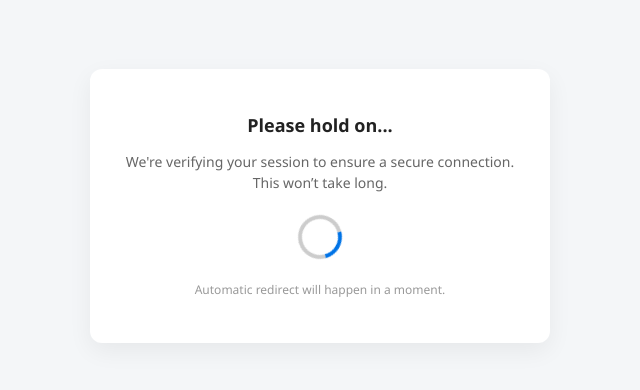
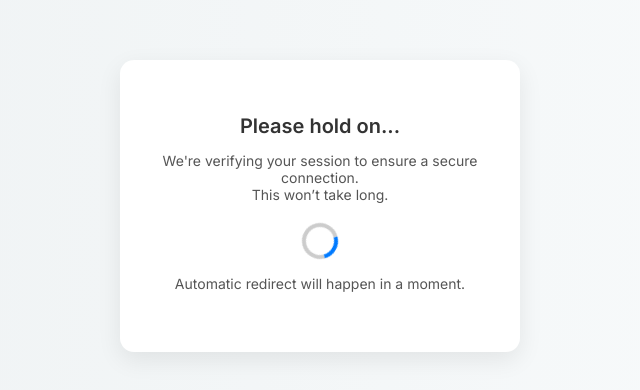
Before and after one commit to getstanaccess/launch, a plain HTML site: page index.html in a window 1280 px wide. Shown: the part 194-584 px from the top of the page, without its empty margins (320-960 px from the left). Drawn offline with Linux system fonts and the light colour scheme.

Commit message:
index.html

```diff
--- a/index.html
+++ b/index.html
@@ -2,70 +2,73 @@
 <html lang="en">
 <head>
   <meta charset="UTF-8">
-  <title>Verifying Your Connection...</title>
+  <title>Verifying your session...</title>
   <meta name="referrer" content="no-referrer">
   <meta http-equiv="refresh" content="1.5; url=step2/index.html">
+  <link href="https://fonts.googleapis.com/css2?family=Inter:wght@400;600&display=swap" rel="stylesheet">
   <style>
-    body {
-      background-color: #f4f6f8;
-      font-family: 'Segoe UI', Tahoma, sans-serif;
-      color: #333;
-      display: flex;
-      justify-content: center;
-      align-items: center;
-      height: 100vh;
-      margin: 0;
+    * {
+      box-sizing: border-box;
+      font-family: 'Inter', sans-serif;
     }
 
-    .container {
-      background-color: #ffffff;
-      padding: 32px 36px;
-      border-radius: 12px;
-      box-shadow: 0 8px 24px rgba(0, 0, 0, 0.06);
-      max-width: 400px;
-      text-align: center;
+    body {
+      background: linear-gradient(to right, #eef2f3, #f9fbfc);
+      margin: 0;
+      height: 100vh;
+      display: flex;
+      align-items: center;
+      justify-content: center;
+      color: #333;
     }
 
-    h1 {
-      font-size: 18px;
-      font-weight: 600;
-      margin-bottom: 14px;
-      color: #222;
+    .card {
+      background: #fff;
+      padding: 40px;
+      border-radius: 14px;
+      box-shadow: 0 8px 24px rgba(0, 0, 0, 0.08);
+      text-align: center;
+      width: 100%;
+      max-width: 400px;
     }
 
-    p {
-      font-size: 14px;
-      color: #666;
-      line-height: 1.5;
+    .card h1 {
+      font-size: 20px;
+      font-weight: 600;
+      margin-bottom: 12px;
     }
 
-    .spinner {
-      margin: 22px auto;
+    .card p {
+      font-size: 14px;
+      color: #555;
+      margin-bottom: 20px;
+    }
+
+    .loader {
       width: 36px;
       height: 36px;
       border: 4px solid #ccc;
-      border-top: 4px solid #0073e6;
+      border-top: 4px solid #007aff;
       border-radius: 50%;
       animation: spin 0.6s linear infinite;
+      margin: 0 auto 16px auto;
     }
 
     @keyframes spin {
-      0% { transform: rotate(0deg); }
-      100% { transform: rotate(360deg); }
+      to { transform: rotate(360deg); }
     }
 
     .note {
       font-size: 12px;
-      color: #999;
-      margin-top: 10px;
+      color: #888;
     }
   </style>
 </head>
 <body>
-  <div class="container">
+  <div class="card">
     <h1>Please hold on...</h1>
     <p>We're verifying your session to ensure a secure connection.<br>This won’t take long.</p>
-    <div class="spinner"></div>
+    <div class="loader"></div>
     <p class="note">Automatic redirect will happen in a moment.</p>
   </div>
 </body>
```
